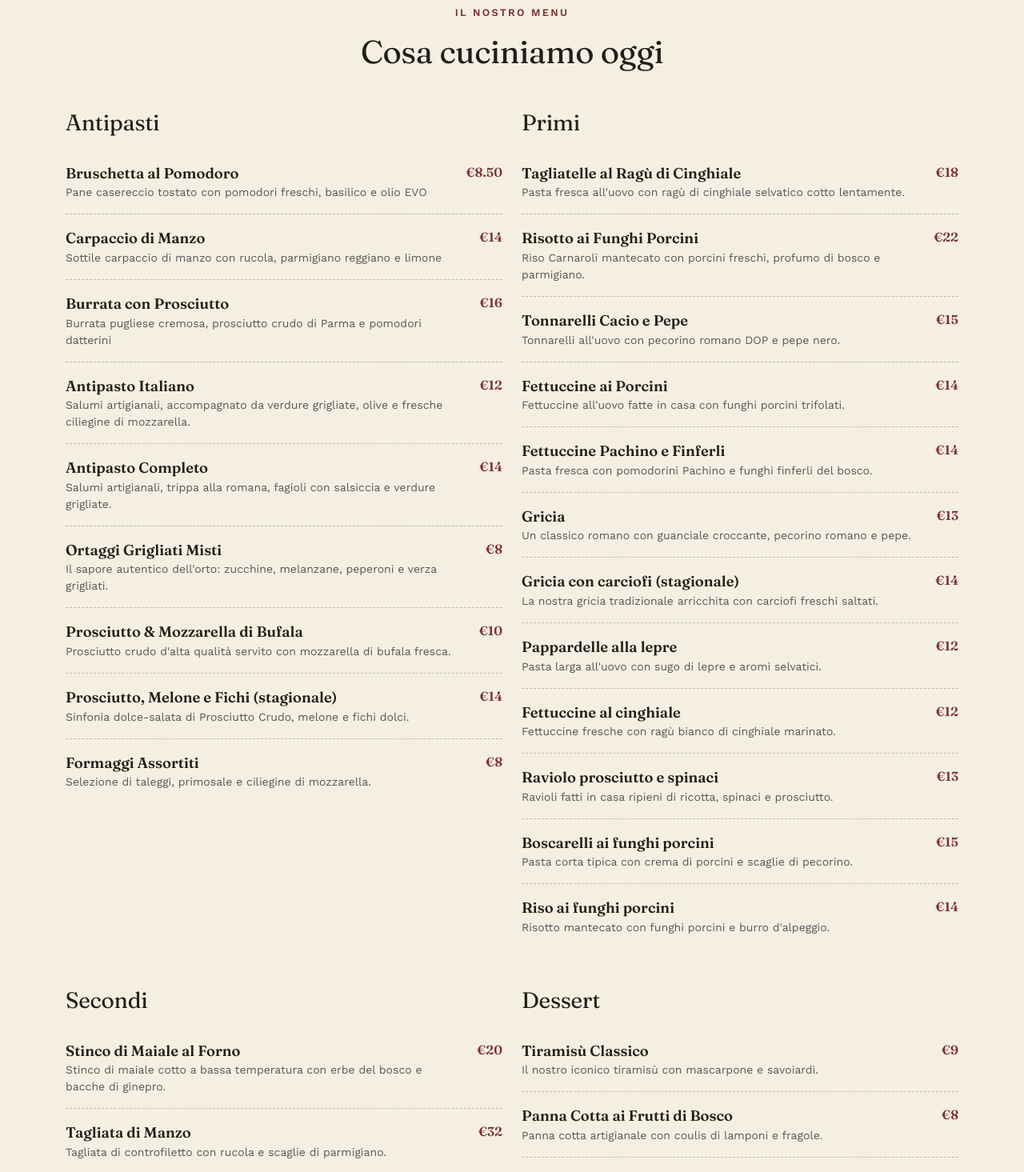
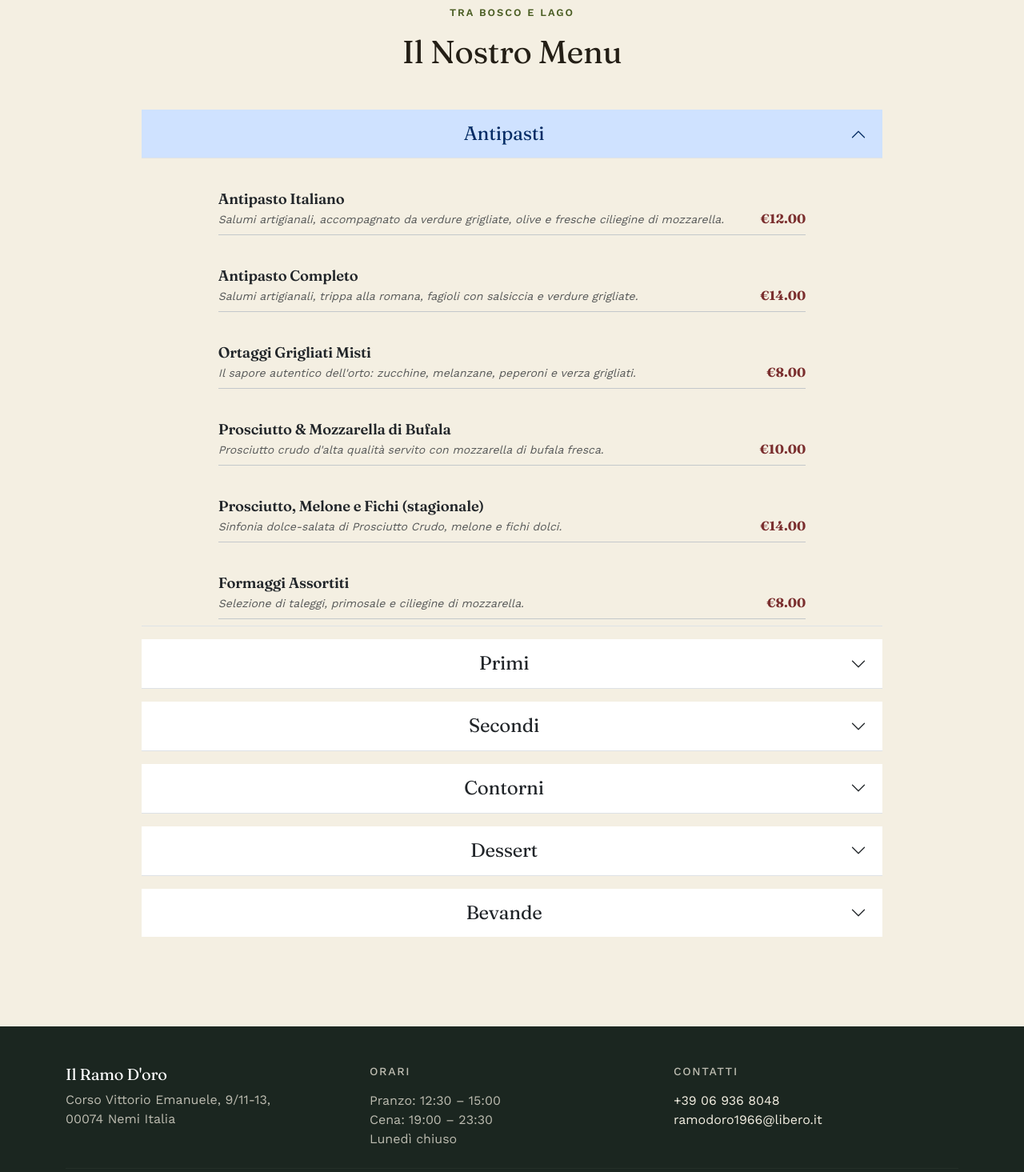
Before and after one commit to Pirisinu/ristorante-app, a React (Vite) app: page /menu in a window 1280 px wide. Shown: the part 120-1585 px from the top of the page at 80% size. Built offline with nearby package versions, Linux system fonts and the light colour scheme.

Commit message:
ottimizzazione menu

```diff
--- a/src/data/menu.json
+++ b/src/data/menu.json
@@ -3,21 +3,6 @@
     {
       "nome": "Antipasti",
       "piatti": [
-        {
-          "nome": "Bruschetta al Pomodoro",
-          "descrizione": "Pane casereccio tostato con pomodori freschi, basilico e olio EVO",
-          "prezzo": "8.50"
-        },
-        {
-          "nome": "Carpaccio di Manzo",
-          "descrizione": "Sottile carpaccio di manzo con rucola, parmigiano reggiano e limone",
-          "prezzo": "14"
-        },
-        {
-          "nome": "Burrata con Prosciutto",
-          "descrizione": "Burrata pugliese cremosa, prosciutto crudo di Parma e pomodori datterini",
-          "prezzo": "16"
-        },
         {
           "nome": "Antipasto Italiano",
           "descrizione": "Salumi artigianali, accompagnato da verdure grigliate, olive e fresche ciliegine di mozzarella.",
@@ -53,21 +38,6 @@
     {
       "nome": "Primi",
       "piatti": [
-        {
-          "nome": "Tagliatelle al Ragù di Cinghiale",
-          "descrizione": "Pasta fresca all'uovo con ragù di cinghiale selvatico cotto lentamente.",
-          "prezzo": "18"
-        },
-        {
-          "nome": "Risotto ai Funghi Porcini",
-          "descrizione": "Riso Carnaroli mantecato con porcini freschi, profumo di bosco e parmigiano.",
-          "prezzo": "22"
-        },
-        {
-          "nome": "Tonnarelli Cacio e Pepe",
-          "descrizione": "Tonnarelli all'uovo con pecorino romano DOP e pepe nero.",
-          "prezzo": "15"
-        },
         {
           "nome": "Fettuccine ai Porcini",
           "descrizione": "Fettuccine all'uovo fatte in casa con funghi porcini trifolati.",
@@ -118,21 +88,6 @@
     {
       "nome": "Secondi",
       "piatti": [
-        {
-          "nome": "Stinco di Maiale al Forno",
-          "descrizione": "Stinco di maiale cotto a bassa temperatura con erbe del bosco e bacche di ginepro.",
-          "prezzo": "20"
-        },
-        {
-          "nome": "Tagliata di Manzo",
-          "descrizione": "Tagliata di controfiletto con rucola e scaglie di parmigiano.",
-          "prezzo": "32"
-        },
-        {
-          "nome": "Pollo alla Cacciatora",
-          "descrizione": "Pollo ruspante brasato con pomodoro, olive e vino rosso.",
-          "prezzo": "22"
-        },
         {
           "nome": "Filetto ai ferri",
           "descrizione": "Controfiletto di manzo nazionale grigliato su carboni.",
@@ -201,6 +156,41 @@
       ]
     },
     {
+      "nome": "Contorni",
+      "piatti": [
+        {
+          "nome": "Insalata",
+          "descrizione": "Insalata con olio extravergine d'oliva.",
+          "prezzo": "4"
+        },
+        {
+          "nome": "Patate al forno",
+          "descrizione": "Patate cotte al forno con rosmarino e olio extravergine d'oliva.",
+          "prezzo": "5"
+        },
+        {
+          "nome": "Cicoria",
+          "descrizione": "Verdura di stagione saltata in padella con aglio e olio.",
+          "prezzo": "5"
+        },
+        {
+          "nome": "Porcini arrosto",
+          "descrizione": "Funghi porcini freschi arrostiti con olio e prezzemolo.",
+          "prezzo": "14"
+        },
+        {
+          "nome": "Peperoni",
+          "descrizione": "Peperoni grigliati con olio e prezzemolo.",
+          "prezzo": "5"
+        },
+        {
+          "nome": "Carciofi di stagione",
+          "descrizione": "Carciofi di stagione cotti in padella con aglio e olio.",
+          "prezzo": "5"
+        }
+      ]
+    },
+    {
       "nome": "Dessert",
       "piatti": [
         {
--- a/src/pages/Menu.jsx
+++ b/src/pages/Menu.jsx
@@ -1,30 +1,64 @@
-import { Container, Row, Col } from 'react-bootstrap'
-import menuData from '../data/menu.json'
+import { Container, Row, Col, Accordion } from 'react-bootstrap';
+import menuData from '../data/menu.json';
 
 export default function Menu() {
+
+  // Funzione per gestire lo scorrimento fluido all'apertura
+  const handleScroll = (eventKey) => {
+    if (eventKey !== null) {
+      setTimeout(() => {
+        const element = document.getElementById(`categoria-${eventKey}`);
+        if (element) {
+          element.scrollIntoView({ behavior: 'smooth', block: 'start' });
+        }
+      }, 300); // Leggero ritardo per assecondare l'animazione dell'Accordion
+    }
+  };
+
   return (
     <Container className="py-5">
       <div className="text-center mb-5">
-        <p className="hero-eyebrow" style={{ color: '#7a2e2e' }}>Il nostro menu</p>
-        <h1 className="display-font">Cosa cuciniamo oggi</h1>
+        <p className="hero-eyebrow" style={{ color: '#4A5D23', textTransform: 'uppercase', letterSpacing: '2px' }}>
+          Tra bosco e lago
+        </p>
+        <h1 className="display-font">Il Nostro Menu</h1>
       </div>
 
-      <Row className="gy-5">
-        {menuData.categorie.map((categoria) => (
-          <Col md={6} key={categoria.nome}>
-            <h2 className="display-font h3 mb-3">{categoria.nome}</h2>
-            {categoria.piatti.map((piatto) => (
-              <div className="menu-item d-flex justify-content-between align-items-start" key={piatto.nome}>
-                <div className="pe-3">
-                  <div className="menu-item-name">{piatto.nome}</div>
-                  <div className="text-muted small">{piatto.descrizione}</div>
-                </div>
-                <div className="menu-item-price">€{piatto.prezzo}</div>
-              </div>
+      <Row className="justify-content-center">
+        <Col lg={10}>
+          <Accordion defaultActiveKey="0" flush onSelect={handleScroll}>
+            {menuData.categorie.map((categoria, index) => (
+              <Accordion.Item
+                eventKey={index.toString()}
+                key={categoria.nome}
+                id={`categoria-${index}`} // Aggiunto ID univoco per il bersaglio dello scroll
+                className="bg-transparent mb-3"
+              >
+                <Accordion.Header>
+                  <h2 className="display-font h4 mb-0 w-100 text-center">{categoria.nome}</h2>
+                </Accordion.Header>
+                <Accordion.Body className="pt-4 pb-2">
+                  <Row className="gy-4 justify-content-center">
+                    {categoria.piatti.map((piatto) => (
+                      <Col md={12} lg={10} key={piatto.nome}>
+                        <div className="menu-item d-flex justify-content-between align-items-end border-bottom border-secondary-subtle pb-2">
+                          <div className="pe-3">
+                            <h4 className="menu-item-name h5 mb-1">{piatto.nome}</h4>
+                            <div className="text-muted small fst-italic">{piatto.descrizione}</div>
+                          </div>
+                          <div className="menu-item-price fs-6 fw-bold text-nowrap ms-3">
+                            €{Number(piatto.prezzo).toFixed(2)}
+                          </div>
+                        </div>
+                      </Col>
+                    ))}
+                  </Row>
+                </Accordion.Body>
+              </Accordion.Item>
             ))}
-          </Col>
-        ))}
+          </Accordion>
+        </Col>
       </Row>
     </Container>
-  )
+  );
 }
```
